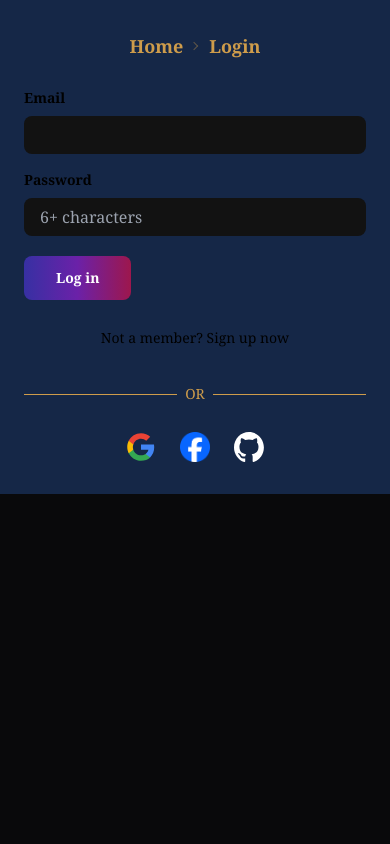
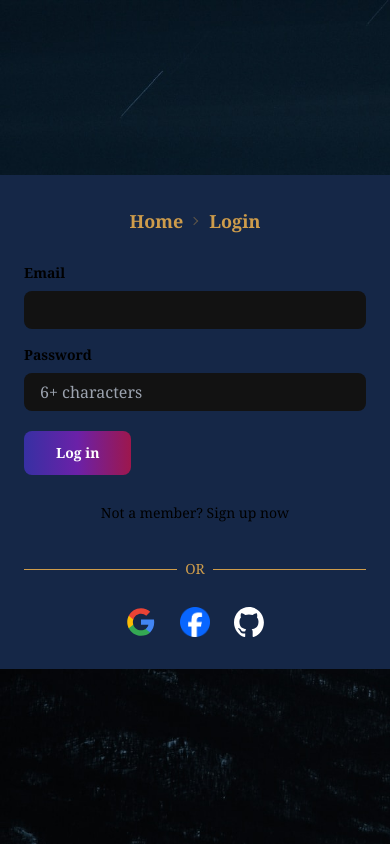
Before and after one commit to hnguyen96/personal-project, a Next.js app: page /sign-in in a window 390 px wide. Built offline with nearby package versions, Linux system fonts and the light colour scheme; no server answers.

Commit message:
Signup responsive mobile changed

```diff
--- a/app/(auth)/sign-in/page.tsx
+++ b/app/(auth)/sign-in/page.tsx
@@ -6,7 +6,7 @@ export default function Page() {
   const router = useRouter();
 
   return (
-    <div className="font-serif md:flex flex-col md:min-h-screen items-center justify-center bg-home bg-cover">
+    <div className="font-serif flex flex-col min-h-screen items-center justify-center bg-home bg-cover">
       <div className="w-full md:w-[500px] p-6 bg-secondary md:rounded-lg">
         <div className="flex justify-center text-lg mx-auto breadcrumbs font-extrabold mb-5">
           <ul className="text-[#ce9c4b]">
```
